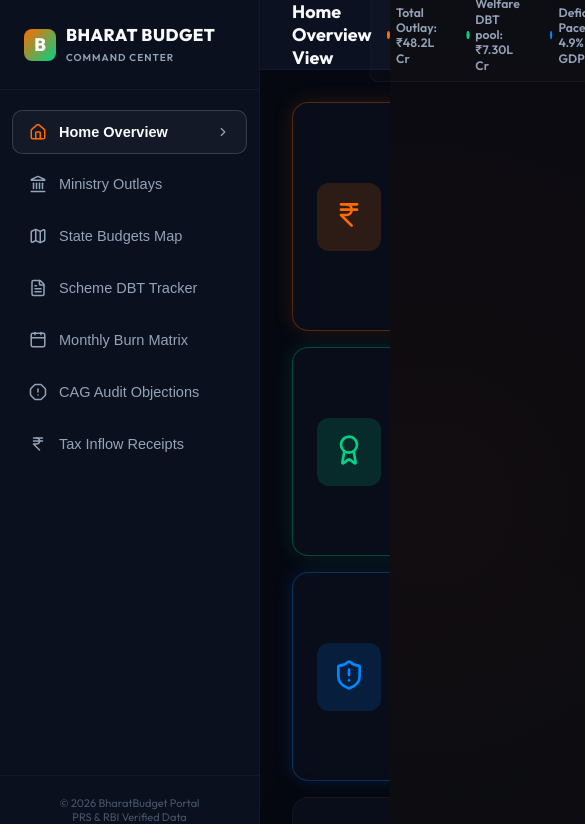
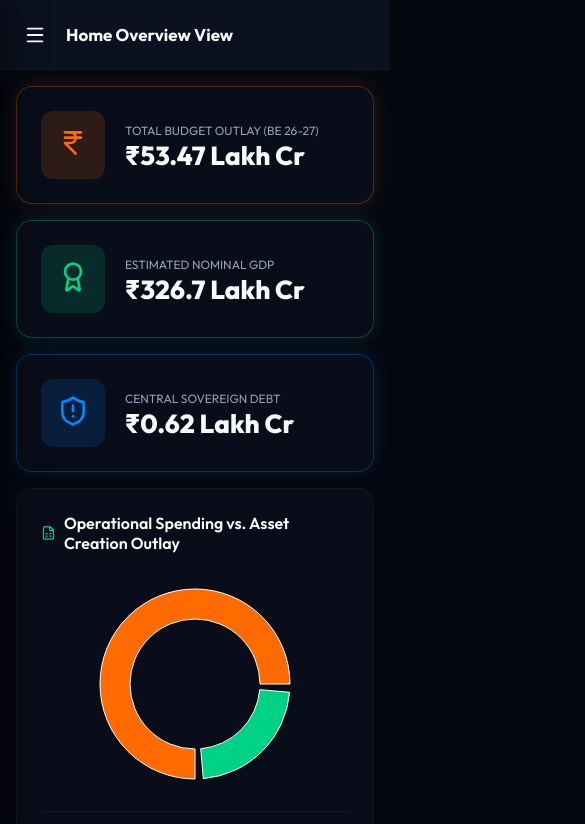
Before and after one commit to NisargPatel03/BharatBudget, a React (Vite) app: page / in a window 390 px wide. Shown: the top 824 px of the page, 585 px wide, since content can reach past the window. Built offline with nearby package versions, Linux system fonts and the light colour scheme.

Commit message:
Done Mobile Responsiveness

```diff
--- a/src/App.jsx
+++ b/src/App.jsx
@@ -11,10 +11,11 @@ import TaxDashboard from './components/Dashboards/TaxDashboard';
 import budgetMaster from './data/budget_master.json';
 
 // Core icons from lucide
-import { Home, Landmark, Map, Calendar, AlertOctagon, IndianRupee, FileText, ChevronRight } from 'lucide-react';
+import { Home, Landmark, Map, Calendar, AlertOctagon, IndianRupee, FileText, ChevronRight, Menu, X } from 'lucide-react';
 
 export default function App() {
   const [activeTab, setActiveTab] = useState('overview');
+  const [sidebarOpen, setSidebarOpen] = useState(false);
 
   // Nav menu mappings
   const navItems = [
@@ -27,25 +28,24 @@ export default function App() {
     { id: 'tax', name: 'Tax Inflow Receipts', icon: IndianRupee, color: 'var(--emerald)' }
   ];
 
+  const handleTabClick = (tabId) => {
+    setActiveTab(tabId);
+    setSidebarOpen(false); // Auto-close sidebar on mobile after clicking
+  };
+
   return (
-    <div style={{ display: 'flex', minHeight: '100vh', background: 'var(--bg-primary)' }}>
+    <div className="app-container">
+      {/* Mobile Sidebar Overlay Backdrop */}
+      <div
+        className={`sidebar-overlay ${sidebarOpen ? 'active' : ''}`}
+        onClick={() => setSidebarOpen(false)}
+      />
+
       {/* 1. Left Sidebar Navigation Panel */}
-      <aside
-        style={{
-          width: '260px',
-          background: 'rgba(11, 17, 32, 0.95)',
-          borderRight: '1px solid var(--border-glass)',
-          display: 'flex',
-          flexDirection: 'column',
-          zIndex: 100,
-          position: 'sticky',
-          top: 0,
-          height: '100vh',
-          flexShrink: 0
-        }}
-      >
+      <aside className={`app-sidebar ${sidebarOpen ? 'open' : ''}`}>
         {/* Brand Banner */}
-        <div style={{ padding: '24px', borderBottom: '1px solid var(--border-glass)', display: 'flex', alignItems: 'center', gap: '10px' }}>
+        <div style={{ padding: '24px', borderBottom: '1px solid var(--border-glass)', display: 'flex', alignItems: 'center', justifyContent: 'space-between' }}>
+          <div style={{ display: 'flex', alignItems: 'center', gap: '10px' }}>
             <div style={{ width: '32px', height: '32px', borderRadius: '8px', background: 'linear-gradient(135deg, var(--saffron), var(--emerald))', display: 'flex', alignItems: 'center', justifyContent: 'center', fontWeight: 800, color: '#fff', fontSize: '18px' }}>
               B
             </div>
@@ -53,6 +53,16 @@ export default function App() {
               <h1 style={{ fontSize: '17px', fontWeight: 800, letterSpacing: '0.5px' }}>BHARAT BUDGET</h1>
               <span style={{ fontSize: '10px', color: 'var(--text-secondary)', fontWeight: 600, letterSpacing: '1px' }}>COMMAND CENTER</span>
             </div>
+          </div>
+
+          {/* Close button inside sidebar on mobile */}
+          <button
+            className="hamburger-btn"
+            onClick={() => setSidebarOpen(false)}
+            style={{ marginRight: 0, padding: '4px' }}
+          >
+            <X size={20} />
+          </button>
         </div>
 
         {/* Sidebar Nav Buttons */}
@@ -63,7 +73,7 @@ export default function App() {
             return (
               <button
                 key={item.id}
-                onClick={() => setActiveTab(item.id)}
+                onClick={() => handleTabClick(item.id)}
                 style={{
                   display: 'flex',
                   alignItems: 'center',
@@ -105,33 +115,23 @@ export default function App() {
       </aside>
 
       {/* 2. Main Action Space */}
-      <div style={{ flex: 1, display: 'flex', flexDirection: 'column', minWidth: 0 }}>
+      <div className="app-main-content">
 
         {/* Top Header Ticker Bar */}
-        <header
-          style={{
-            height: '70px',
-            background: 'var(--bg-secondary)',
-            borderBottom: '1px solid var(--border-glass)',
-            display: 'flex',
-            alignItems: 'center',
-            justifyContent: 'space-between',
-            padding: '0 32px',
-            position: 'sticky',
-            top: 0,
-            zIndex: 90
-          }}
-        >
-          {/* Active section title */}
-          <div>
-            <h2 style={{ fontSize: '18px', fontWeight: 700, textTransform: 'capitalize', color: 'var(--text-primary)' }}>
+        <header className="app-header">
+          {/* Active section title with Mobile Hamburger Button */}
+          <div style={{ display: 'flex', alignItems: 'center' }}>
+            <button className="hamburger-btn" onClick={() => setSidebarOpen(true)}>
+              <Menu size={22} />
+            </button>
+            <h2 style={{ fontSize: '17px', fontWeight: 700, textTransform: 'capitalize', color: 'var(--text-primary)' }}>
               {navItems.find(n => n.id === activeTab)?.name} View
             </h2>
           </div>
 
           {/* Glowing ticker */}
           <div
-            className="pulse-slow"
+            className="pulse-slow header-ticker"
             style={{
               display: 'flex',
               alignItems: 'center',
@@ -147,7 +147,7 @@ export default function App() {
           >
             <div style={{ display: 'flex', alignItems: 'center', gap: '6px' }}>
               <span style={{ width: '8px', height: '8px', borderRadius: '50%', background: 'var(--saffron)' }}></span>
-              <span>Total Outlay: ₹48.2L Cr</span>
+              <span>Total Outlay: ₹53.5L Cr</span>
             </div>
             <div style={{ display: 'flex', alignItems: 'center', gap: '6px' }}>
               <span style={{ width: '8px', height: '8px', borderRadius: '50%', background: 'var(--emerald)' }}></span>
@@ -155,13 +155,13 @@ export default function App() {
             </div>
             <div style={{ display: 'flex', alignItems: 'center', gap: '6px' }}>
               <span style={{ width: '8px', height: '8px', borderRadius: '50%', background: 'var(--ashoka-blue)' }}></span>
-              <span>Deficit Pace: 4.9% of GDP</span>
+              <span>Deficit Pace: 4.3% of GDP</span>
             </div>
           </div>
         </header>
 
         {/* Scrollable Dashboard Viewport */}
-        <main style={{ flex: 1, padding: '32px', overflowY: 'auto' }}>
+        <main className="app-main">
           {activeTab === 'overview' && <OverviewDashboard masterData={budgetMaster} />}
           {activeTab === 'ministry' && <MinistryDashboard />}
           {activeTab === 'states' && <StateDashboard masterData={budgetMaster} />}
--- a/src/components/Dashboards/OverviewDashboard.jsx
+++ b/src/components/Dashboards/OverviewDashboard.jsx
@@ -201,7 +201,7 @@ export default function OverviewDashboard({ masterData }) {
           Visualizing the official deficit indexes (Fiscal, Revenue, and Primary Deficits in Lakh Crores) alongside the target reduction route of Fiscal Deficit as % of GDP.
         </p>
 
-        <div style={{ display: 'grid', gridTemplateColumns: '3fr 1fr', gap: '20px' }}>
+        <div className="deficit-container">
           {/* Main Recharts Spline Area Chart */}
           <div style={{ height: '280px' }}>
             <ResponsiveContainer width="100%" height="100%">
--- a/src/components/Dashboards/SchemeDashboard.jsx
+++ b/src/components/Dashboards/SchemeDashboard.jsx
@@ -199,7 +199,7 @@ export default function SchemeDashboard({ masterData }) {
         </div>
 
         {/* Outlay quick analysis breakdown */}
-        <div style={{ display: 'grid', gridTemplateColumns: '1fr 1fr', gap: '12px', borderTop: '1px solid rgba(255,255,255,0.05)', paddingTop: '16px', fontSize: '12px' }}>
+        <div className="scheme-outlay-grid" style={{ borderTop: '1px solid rgba(255,255,255,0.05)', paddingTop: '16px', fontSize: '12px' }}>
           <div style={{ display: 'flex', flexDirection: 'column', gap: '4px', padding: '10px', background: 'rgba(255,255,255,0.02)', borderRadius: '8px', border: '1px solid var(--border-glass)' }}>
             <span style={{ color: 'var(--text-secondary)' }}>Target Allocation BE 2026-27:</span>
             <strong style={{ fontSize: '16px', fontWeight: 800, color: 'var(--emerald)' }}>
--- a/src/index.css
+++ b/src/index.css
@@ -124,6 +124,86 @@ body {
 }
 
 /* Common Layout Utilities */
+.app-container {
+  display: flex;
+  min-height: 100vh;
+  background: var(--bg-primary);
+  position: relative;
+  overflow: hidden;
+}
+
+.app-sidebar {
+  width: 260px;
+  background: rgba(11, 17, 32, 0.98);
+  border-right: 1px solid var(--border-glass);
+  display: flex;
+  flex-direction: column;
+  z-index: 1000;
+  position: sticky;
+  top: 0;
+  height: 100vh;
+  flex-shrink: 0;
+  transition: transform 0.3s cubic-bezier(0.4, 0, 0.2, 1);
+}
+
+.app-main-content {
+  flex: 1;
+  display: flex;
+  flex-direction: column;
+  min-width: 0;
+  position: relative;
+}
+
+.app-header {
+  height: 70px;
+  background: var(--bg-secondary);
+  border-bottom: 1px solid var(--border-glass);
+  display: flex;
+  align-items: center;
+  justify-content: space-between;
+  padding: 0 32px;
+  position: sticky;
+  top: 0;
+  z-index: 90;
+}
+
+.app-main {
+  flex: 1;
+  padding: 32px;
+  overflow-y: auto;
+}
+
+.hamburger-btn {
+  display: none;
+  background: transparent;
+  border: none;
+  color: var(--text-primary);
+  cursor: pointer;
+  padding: 8px;
+  align-items: center;
+  justify-content: center;
+  margin-right: 12px;
+  border-radius: 6px;
+  transition: background 0.2s;
+}
+
+.hamburger-btn:hover {
+  background: rgba(255, 255, 255, 0.05);
+}
+
+.sidebar-overlay {
+  display: none;
+  position: fixed;
+  inset: 0;
+  background: rgba(0, 0, 0, 0.65);
+  backdrop-filter: blur(4px);
+  z-index: 999;
+}
+
+.sidebar-overlay.active {
+  display: block;
+}
+
 .dashboard-grid {
   display: grid;
   grid-template-columns: repeat(12, 1fr);
@@ -143,11 +223,62 @@ body {
 .col-2 { grid-column: span 2; }
 .col-1 { grid-column: span 1; }
 
-@media (max-width: 1200px) {
+/* Custom inner component responsive grids */
+.deficit-container {
+  display: grid;
+  grid-template-columns: 3fr 1fr;
+  gap: 20px;
+}
+
+.scheme-outlay-grid {
+  display: grid;
+  grid-template-columns: 1fr 1fr;
+  gap: 12px;
+}
+
+/* Sidebar responsive overrides */
+@media (max-width: 1024px) {
+  .app-sidebar {
+    position: fixed;
+    left: -260px;
+    top: 0;
+    box-shadow: 5px 0 30px rgba(0, 0, 0, 0.55);
+  }
+  .app-sidebar.open {
+    transform: translateX(260px);
+  }
+  .hamburger-btn {
+    display: flex;
+  }
+  .header-ticker {
+    display: none !important;
+  }
+  .app-header {
+    padding: 0 20px;
+  }
+  .app-main {
+    padding: 20px;
+  }
   .col-11, .col-10, .col-9, .col-8, .col-7, .col-5 { grid-column: span 6; }
   .col-4, .col-3 { grid-column: span 6; }
 }
 
 @media (max-width: 768px) {
-  .col-12, .col-11, .col-10, .col-9, .col-8, .col-7, .col-6, .col-5, .col-4, .col-3, .col-2, .col-1 { grid-column: span 12; }
+  .app-header {
+    padding: 0 16px;
+  }
+  .app-main {
+    padding: 16px;
+  }
+  .col-12, .col-11, .col-10, .col-9, .col-8, .col-7, .col-6, .col-5, .col-4, .col-3, .col-2, .col-1 {
+    grid-column: span 12;
+  }
+  .deficit-container {
+    grid-template-columns: 1fr;
+    gap: 16px;
+  }
+  .scheme-outlay-grid {
+    grid-template-columns: 1fr;
+    gap: 8px;
+  }
 }
```
Lines whose indentation alone changed are shown as unchanged.
